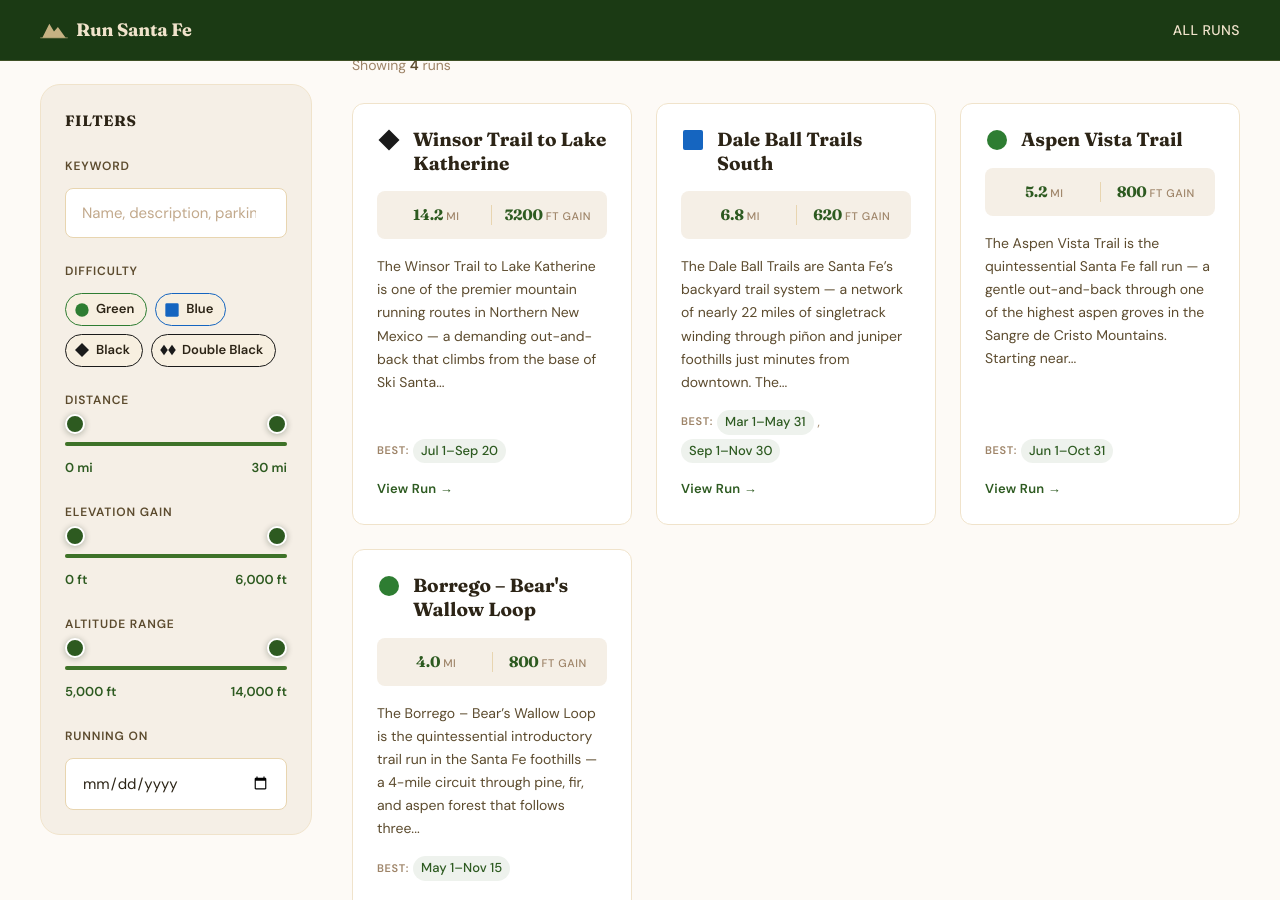
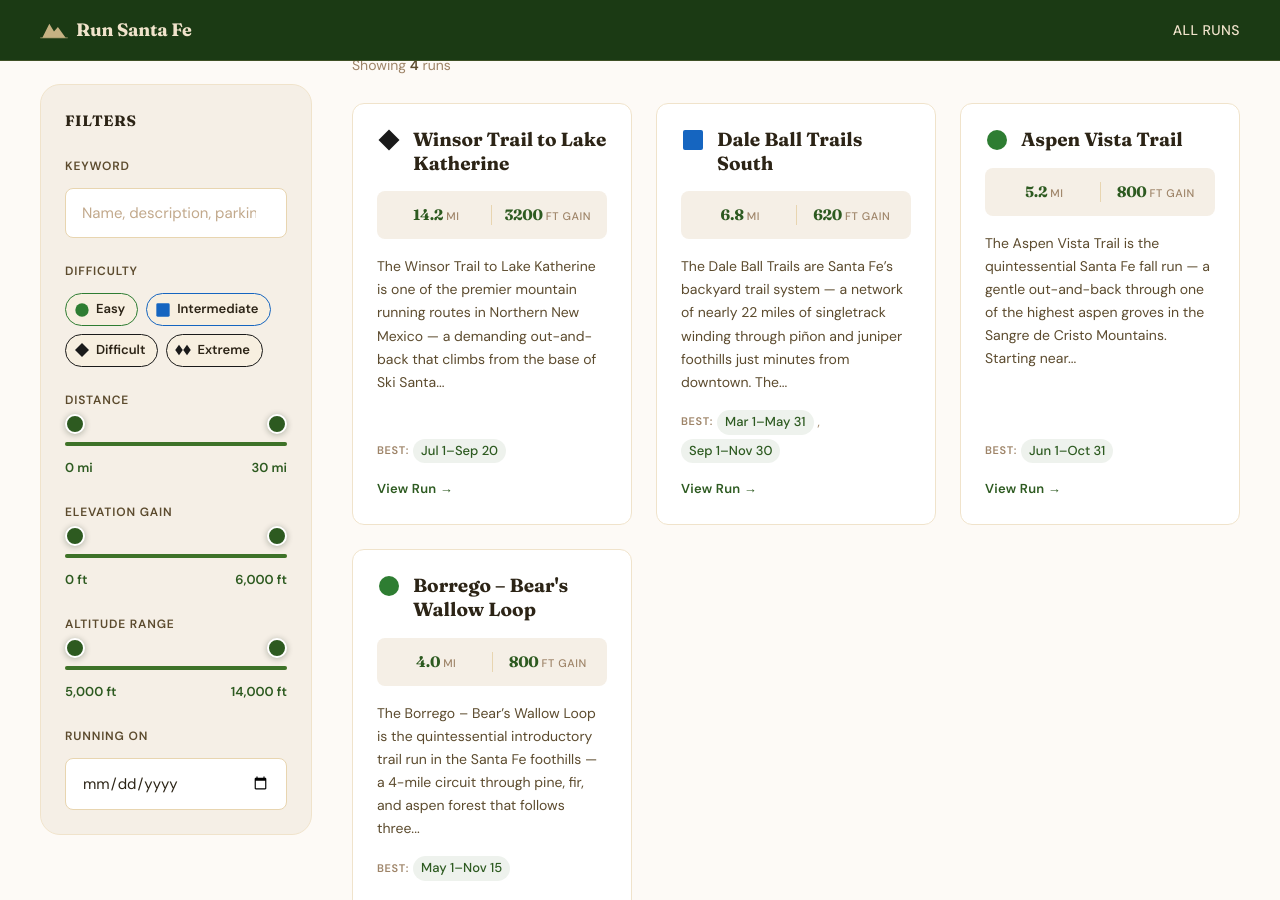
Before and after one commit to santa-fe-runs/santa-fe-run, a Jekyll site: the page built from index.html, in a window 1280 px wide and 900 px high, scrolled down 587 px. Built offline with Jekyll 4.4.1, drawn with Linux system fonts in a browser that asks for light colours.

Commit message:
fix: difficulties

```diff
--- a/_includes/difficulty-badge.html
+++ b/_includes/difficulty-badge.html
@@ -1,5 +1,5 @@
 {% assign diff = include.difficulty | default: "green" %}
-<div class="difficulty-badge difficulty-{{ diff }}" title="{% case diff %}{% when 'green' %}Green Circle — Easiest{% when 'blue' %}Blue Square — Intermediate{% when 'black' %}Black Diamond — Advanced{% when 'double-black' %}Double Black Diamond — Expert{% endcase %}" aria-label="{% case diff %}{% when 'green' %}Green Circle{% when 'blue' %}Blue Square{% when 'black' %}Black Diamond{% when 'double-black' %}Double Black Diamond{% endcase %}">
+<div class="difficulty-badge difficulty-{{ diff }}" title="{% case diff %}{% when 'green' %}Easy{% when 'blue' %}Intermediate{% when 'black' %}Difficult{% when 'double-black' %}Extreme{% endcase %}" aria-label="{% case diff %}{% when 'green' %}Easy{% when 'blue' %}Intermediate{% when 'black' %}Difficult{% when 'double-black' %}Extreme{% endcase %}">
   {% if diff == 'green' %}
     <svg viewBox="0 0 24 24" fill="currentColor" aria-hidden="true"><circle cx="12" cy="12" r="10"/></svg>
   {% elsif diff == 'blue' %}
--- a/index.html
+++ b/index.html
@@ -68,19 +68,19 @@ title: "Run Santa Fe"
               <div class="difficulty-badge difficulty-green" aria-hidden="true">
                 <svg viewBox="0 0 24 24" fill="currentColor"><circle cx="12" cy="12" r="10"/></svg>
               </div>
-              Green
+              Easy
             </button>
             <button class="diff-chip active" data-diff="blue" aria-pressed="true">
               <div class="difficulty-badge difficulty-blue" aria-hidden="true">
                 <svg viewBox="0 0 24 24" fill="currentColor"><rect x="2" y="2" width="20" height="20" rx="2"/></svg>
               </div>
-              Blue
+              Intermediate
             </button>
             <button class="diff-chip active" data-diff="black" aria-pressed="true">
               <div class="difficulty-badge difficulty-black" aria-hidden="true">
                 <svg viewBox="0 0 24 24" fill="currentColor"><path d="M12 1.5 L22.5 12 L12 22.5 L1.5 12 Z"/></svg>
               </div>
-              Black
+              Difficult
             </button>
             <button class="diff-chip active" data-diff="double-black" aria-pressed="true">
               <div class="difficulty-badge difficulty-double-black" aria-hidden="true">
@@ -89,7 +89,7 @@ title: "Run Santa Fe"
                   <path d="M24 1.5 L31.5 12 L24 22.5 L16.5 12 Z"/>
                 </svg>
               </div>
-              Double Black
+              Extreme
             </button>
           </div>
         </div>
```
